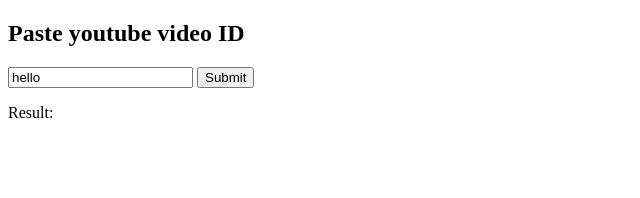
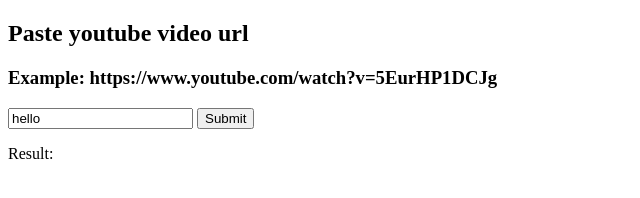
Before and after one commit to psyitama/get-youtube-duration, a plain HTML site: page index.html in a window 1280 px wide. Shown: the whole page, without its empty margins (0-640 px from the left). Drawn offline with nearby package versions, Linux system fonts and the light colour scheme.

Commit message:
Changed video_id to video_url input

```diff
--- a/index.html
+++ b/index.html
@@ -14,7 +14,8 @@
         <script src="index.js"></script>
     </head>
     <body>
-        <h2>Paste youtube video ID</h2>
+        <h2>Paste youtube video url</h2>
+        <h3>Example: https://www.youtube.com/watch?v=5EurHP1DCJg</h3>
         <form action="POST">
             <input type="text" id="video_url" value="hello" />
             <input type="submit" value="Submit" />
--- a/index.js
+++ b/index.js
@@ -4,7 +4,7 @@ $(document).ready(function () {
 
     $('form').submit(function (e) {
         e.preventDefault();
-        video_id = $('#video_url').val();
+        video_id = $('#video_url').val().split("=")[1];
         $("span").text("");
 
         if(video_id != ""){
```
